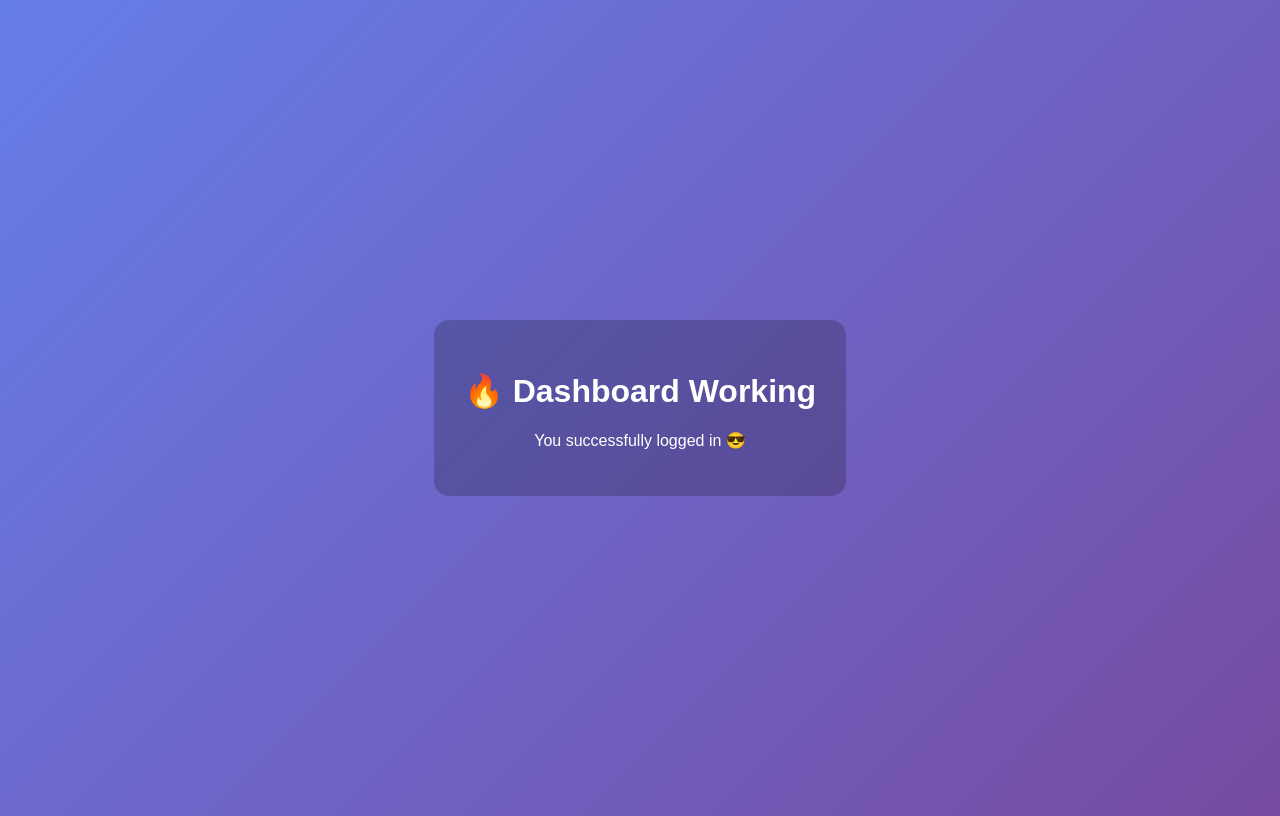
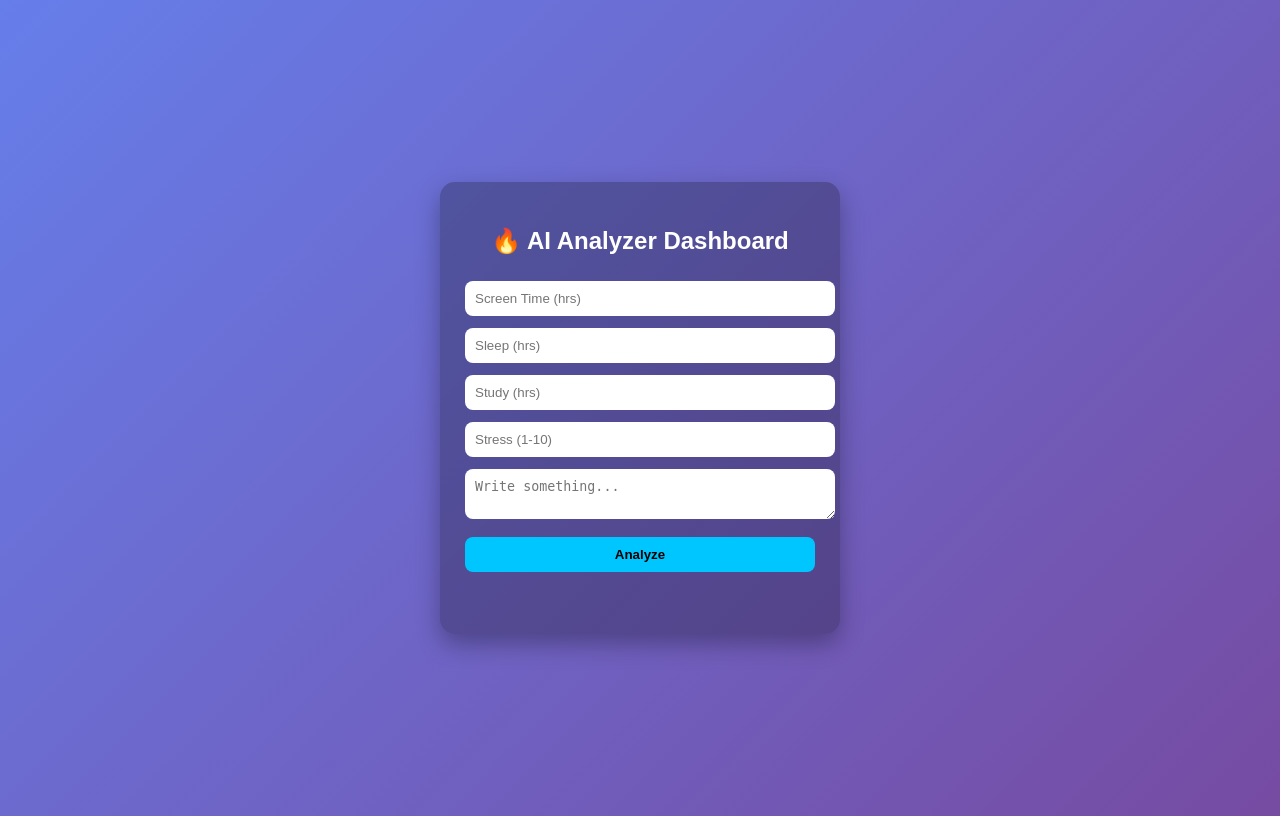
Before and after one commit to david013333/ai-analyzer, a Flask app: page /dashboard in a window 1280 px wide. Run offline with Flask 3, Linux system fonts and the light colour scheme.

Commit message:
dashboard full working

```diff
--- a/templates/dashboard.html
+++ b/templates/dashboard.html
@@ -16,10 +16,37 @@
         }
 
         .box {
-            background: rgba(0,0,0,0.2);
-            padding: 30px;
+            background: rgba(0,0,0,0.25);
+            padding: 25px;
             border-radius: 15px;
+            width: 350px;
+            box-shadow: 0 10px 25px rgba(0,0,0,0.3);
             text-align: center;
+        }
+
+        input, textarea {
+            width: 100%;
+            padding: 10px;
+            margin: 6px 0;
+            border-radius: 8px;
+            border: none;
+        }
+
+        button {
+            width: 100%;
+            padding: 10px;
+            margin-top: 8px;
+            border: none;
+            border-radius: 8px;
+            background: #00c6ff;
+            color: black;
+            font-weight: bold;
+            cursor: pointer;
+        }
+
+        img {
+            margin-top: 10px;
+            border-radius: 10px;
         }
     </style>
 </head>
@@ -27,9 +54,51 @@
 <body>
 
 <div class="box">
-    <h1>🔥 Dashboard Working</h1>
-    <p>You successfully logged in 😎</p>
+
+    <h2>🔥 AI Analyzer Dashboard</h2>
+
+    <input id="screen" placeholder="Screen Time (hrs)">
+    <input id="sleep" placeholder="Sleep (hrs)">
+    <input id="study" placeholder="Study (hrs)">
+    <input id="stress" placeholder="Stress (1-10)">
+    <textarea id="text" placeholder="Write something..."></textarea>
+
+    <button onclick="analyze()">Analyze</button>
+
+    <h3 id="result"></h3>
+    <img id="graph" width="100%">
+
 </div>
+
+<script>
+async function analyze() {
+
+    const res = await fetch("/analyze", {
+        method: "POST",
+        headers: {"Content-Type": "application/json"},
+        body: JSON.stringify({
+            user_id: localStorage.getItem("user_id"),
+            screen_time: document.getElementById("screen").value,
+            sleep: document.getElementById("sleep").value,
+            study: document.getElementById("study").value,
+            stress: document.getElementById("stress").value,
+            text: document.getElementById("text").value
+        })
+    });
+
+    const data = await res.json();
+
+    document.getElementById("result").innerHTML = `
+        Personality: ${data.personality} <br>
+        Score: ${data.score} <br>
+        ${data.suggestion}
+    `;
+
+    if (data.graph) {
+        document.getElementById("graph").src = data.graph;
+    }
+}
+</script>
 
 </body>
 </html>
```
